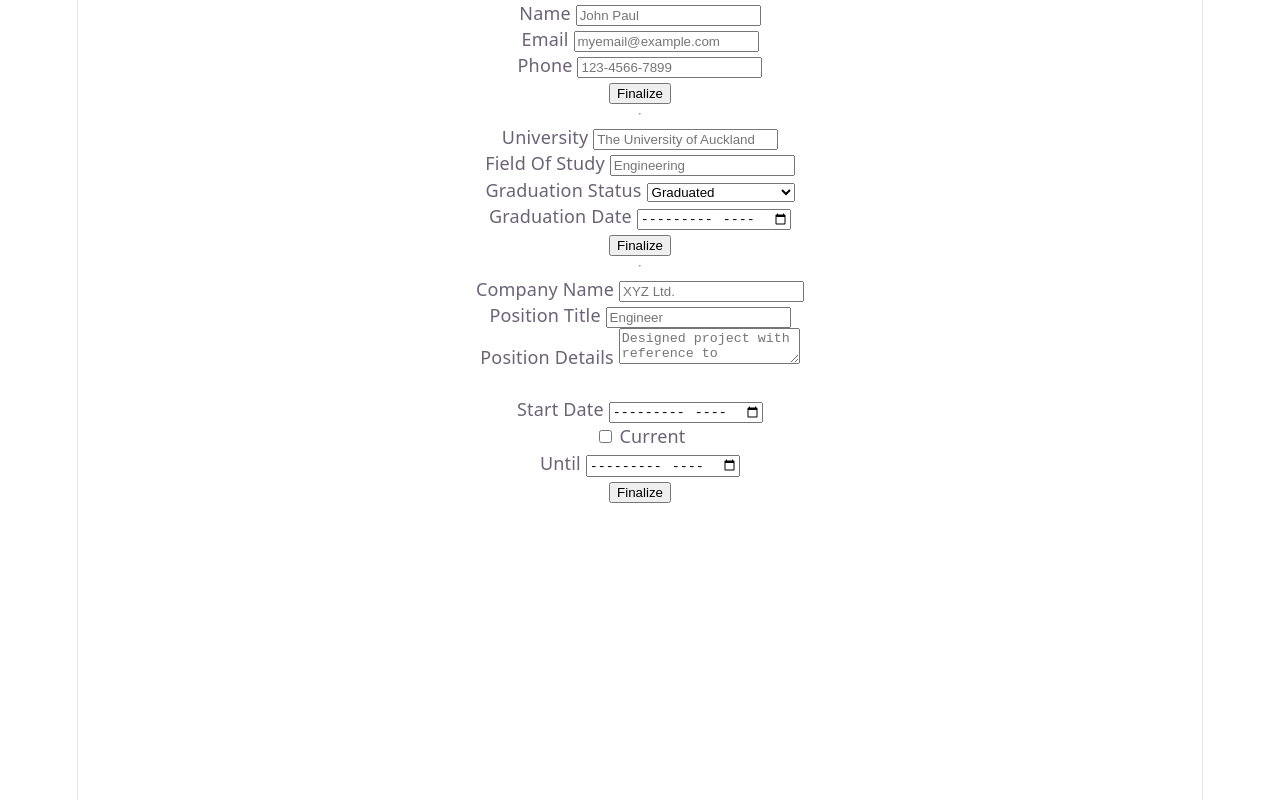
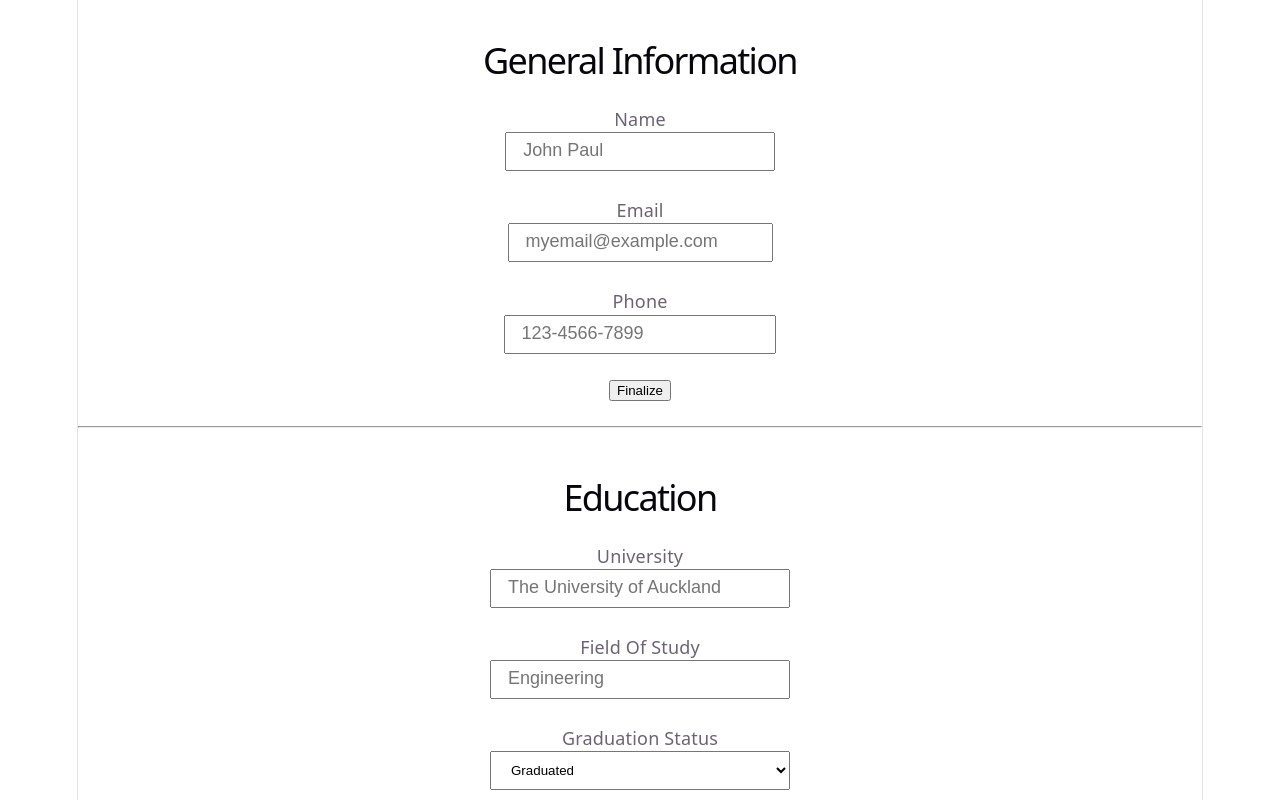
Before and after one commit to coffee-kiwi/CV-application, a React (Vite) app: page / in a window 1280 px wide. Shown: the top 800 px of the page. Built offline with nearby package versions, Linux system fonts and the light colour scheme.

Commit message:
Style: Center layout, adjust sizes into nice sectiions. Add section titles.

```diff
--- a/src/App.css
+++ b/src/App.css
@@ -1,184 +1,55 @@
-.counter {
-  font-size: 16px;
-  padding: 5px 10px;
-  border-radius: 5px;
-  color: var(--accent);
-  background: var(--accent-bg);
-  border: 2px solid transparent;
-  transition: border-color 0.3s;
-  margin-bottom: 24px;
 
-  &:hover {
-    border-color: var(--accent-border);
-  }
-  &:focus-visible {
-    outline: 2px solid var(--accent);
-    outline-offset: 2px;
-  }
+h1 {
+  font-size: 2rem;
 }
 
-.hero {
-  position: relative;
-
-  .base,
-  .framework,
-  .vite {
-    inset-inline: 0;
-    margin: 0 auto;
-  }
-
-  .base {
-    width: 170px;
-    position: relative;
-    z-index: 0;
-  }
-
-  .framework,
-  .vite {
-    position: absolute;
-  }
-
-  .framework {
-    z-index: 1;
-    top: 34px;
-    height: 28px;
-    transform: perspective(2000px) rotateZ(300deg) rotateX(44deg) rotateY(39deg)
-      scale(1.4);
-  }
-
-  .vite {
-    z-index: 0;
-    top: 107px;
-    height: 26px;
-    width: auto;
-    transform: perspective(2000px) rotateZ(300deg) rotateX(40deg) rotateY(39deg)
-      scale(0.8);
-  }
+h2 {
+  font-size: 1.3rem;
 }
 
-#center {
+p,
+.inputField::placeholder {
+  font-size: 1rem;
+}
+
+.card {
+  justify-self: center;
   display: flex;
   flex-direction: column;
-  gap: 25px;
-  place-content: center;
-  place-items: center;
-  flex-grow: 1;
-
-  @media (max-width: 1024px) {
-    padding: 32px 20px 24px;
-    gap: 18px;
-  }
+  padding: 16px;
+  align-items: center;
+  width: 80%;
 }
 
-#next-steps {
+.textArea {
+  justify-self: center;
   display: flex;
-  border-top: 1px solid var(--border);
-  text-align: left;
-
-  & > div {
-    flex: 1 1 0;
-    padding: 32px;
-    @media (max-width: 1024px) {
-      padding: 24px 20px;
-    }
-  }
-
-  .icon {
-    margin-bottom: 16px;
-    width: 22px;
-    height: 22px;
-  }
-
-  @media (max-width: 1024px) {
-    flex-direction: column;
-    text-align: center;
-  }
+  flex-direction: column;
+  justify-content: center;
+  align-items: center;
+  gap: 8px;
+  width: 100%;
+  max-width: 500px;
+  box-sizing: border-box;
 }
 
-#docs {
-  border-right: 1px solid var(--border);
-
-  @media (max-width: 1024px) {
-    border-right: none;
-    border-bottom: 1px solid var(--border);
-  }
+.inputLabel input,
+.textArea textarea,
+.inputField.selectField {
+  padding: 10px 16px;
+  width: 100%;
+  max-width: 300px;
+  box-sizing: border-box;
 }
 
-#next-steps ul {
-  list-style: none;
-  padding: 0;
-  display: flex;
-  gap: 8px;
-  margin: 32px 0 0;
 
-  .logo {
-    height: 18px;
-  }
+/* .inputField.selectField {
+  margin-top: 8px;
+  display: block;
+} */
 
-  a {
-    color: var(--text-h);
-    font-size: 16px;
-    border-radius: 6px;
-    background: var(--social-bg);
-    display: flex;
-    padding: 6px 12px;
-    align-items: center;
-    gap: 8px;
-    text-decoration: none;
-    transition: box-shadow 0.3s;
 
-    &:hover {
-      box-shadow: var(--shadow);
-    }
-    .button-icon {
-      height: 18px;
-      width: 18px;
-    }
-  }
-
-  @media (max-width: 1024px) {
-    margin-top: 20px;
-    flex-wrap: wrap;
-    justify-content: center;
-
-    li {
-      flex: 1 1 calc(50% - 8px);
-    }
-
-    a {
-      width: 100%;
-      justify-content: center;
-      box-sizing: border-box;
-    }
-  }
-}
-
-#spacer {
-  height: 88px;
-  border-top: 1px solid var(--border);
-  @media (max-width: 1024px) {
-    height: 48px;
-  }
-}
-
-.ticks {
-  position: relative;
+/* .textArea textarea {
+  width: 150px;
   width: 100%;
-
-  &::before,
-  &::after {
-    content: '';
-    position: absolute;
-    top: -4.5px;
-    border: 5px solid transparent;
-  }
-
-  &::before {
-    left: 0;
-    border-left-color: var(--border);
-  }
-  &::after {
-    right: 0;
-    border-right-color: var(--border);
-  }
-}
+} */
--- a/src/App.jsx
+++ b/src/App.jsx
@@ -8,121 +8,13 @@ function App() {
   const [count, setCount] = useState(0)
 
   return (
-    <>
+    <div className="page">
       <GeneralInformation />
       <hr/>
       <Education />
       <hr/>
       <WorkExperience />
-
-
-      {/* <section id="center">
-        <div className="hero">
-          <img src={heroImg} className="base" width="170" height="179" alt="" />
-          <img src={reactLogo} className="framework" alt="React logo" />
-          <img src={viteLogo} className="vite" alt="Vite logo" />
-        </div>
-        <div>
-          <h1>Get started</h1>
-          <p>
-            Edit <code>src/App.jsx</code> and save to test <code>HMR</code>
-          </p>
-        </div>
-        <button
-          type="button"
-          className="counter"
-          onClick={() => setCount((count) => count + 1)}
-        >
-          Count is {count}
-        </button>
-      </section>
-
-      <div className="ticks"></div>
-
-      <section id="next-steps">
-        <div id="docs">
-          <svg className="icon" role="presentation" aria-hidden="true">
-            <use href="/icons.svg#documentation-icon"></use>
-          </svg>
-          <h2>Documentation</h2>
-          <p>Your questions, answered</p>
-          <ul>
-            <li>
-              <a href="https://vite.dev/" target="_blank">
-                <img className="logo" src={viteLogo} alt="" />
-                Explore Vite
-              </a>
-            </li>
-            <li>
-              <a href="https://react.dev/" target="_blank">
-                <img className="button-icon" src={reactLogo} alt="" />
-                Learn more
-              </a>
-            </li>
-          </ul>
-        </div>
-        <div id="social">
-          <svg className="icon" role="presentation" aria-hidden="true">
-            <use href="/icons.svg#social-icon"></use>
-          </svg>
-          <h2>Connect with us</h2>
-          <p>Join the Vite community</p>
-          <ul>
-            <li>
-              <a href="https://github.com/vitejs/vite" target="_blank">
-                <svg
-                  className="button-icon"
-                  role="presentation"
-                  aria-hidden="true"
-                >
-                  <use href="/icons.svg#github-icon"></use>
-                </svg>
-                GitHub
-              </a>
-            </li>
-            <li>
-              <a href="https://chat.vite.dev/" target="_blank">
-                <svg
-                  className="button-icon"
-                  role="presentation"
-                  aria-hidden="true"
-                >
-                  <use href="/icons.svg#discord-icon"></use>
-                </svg>
-                Discord
-              </a>
-            </li>
-            <li>
-              <a href="https://x.com/vite_js" target="_blank">
-                <svg
-                  className="button-icon"
-                  role="presentation"
-                  aria-hidden="true"
-                >
-                  <use href="/icons.svg#x-icon"></use>
-                </svg>
-                X.com
-              </a>
-            </li>
-            <li>
-              <a href="https://bsky.app/profile/vite.dev" target="_blank">
-                <svg
-                  className="button-icon"
-                  role="presentation"
-                  aria-hidden="true"
-                >
-                  <use href="/icons.svg#bluesky-icon"></use>
-                </svg>
-                Bluesky
-              </a>
-            </li>
-          </ul>
-        </div>
-      </section>
-
-      <div className="ticks"></div>
-      <section id="spacer"></section> */}
-    </>
+    </div>
   );
 }
 
--- a/src/components/Education.jsx
+++ b/src/components/Education.jsx
@@ -35,7 +35,8 @@ export default function Education () {
 
     if (isFinalized) {
         return (
-            <div className="card">
+            <div className="card education">
+                <h1>Education</h1>
                 <h2>University: {university}</h2>
                 <h2>Field of Study: {fieldOfStudy}</h2>
                 <h2>Graduation Status: {graduationStatus === "graduated" ? "Graduated" : "Expected Graduation" }</h2>
@@ -51,7 +52,8 @@ export default function Education () {
         );
     } else {
         return (
-            <div className="card">
+            <div className="card education">
+                <h1>Education</h1>
                 <InputText
                     label="University"
                     value={university}
@@ -59,6 +61,7 @@ export default function Education () {
                     placeholder="The University of Auckland"
                     name="university"
                     id="university"
+                    className="inputField"
                 />
                 <br/>
                 <InputText
@@ -68,6 +71,7 @@ export default function Education () {
                     placeholder="Engineering"
                     name="fieldOfStudy"
                     id="fieldOfStudy"
+                    className="inputField"
                 />
                 <br/>
                 <SelectField
@@ -80,6 +84,7 @@ export default function Education () {
                     ]}
                     name="graduationStatus"
                     id="graduationStatus"
+                    className="inputField selectField"
                 />
                 <br/>
                 <InputText
@@ -90,6 +95,7 @@ export default function Education () {
                     placeholder="2016-05"
                     name="graduationDate"
                     id="graduationDate"
+                    className="inputField"
                 />
                 <br/>
                 <button
--- a/src/components/GeneralInformation.jsx
+++ b/src/components/GeneralInformation.jsx
@@ -9,7 +9,8 @@ export default function GeneralInformation () {
 
     if (isFinalized) {
         return (
-            <div className="card">
+            <div className="card genInfo">
+            <h1>General Information</h1>
             <h2>Name: {name}</h2>
             <h2>Email: {email}</h2>
             <h2>Phone: {phone}</h2>
@@ -24,7 +25,8 @@ export default function GeneralInformation () {
         );
     } else {
         return (
-            <div className="card">
+            <div className="card genInfo">
+                <h1>General Information</h1>
                 <InputText
                     label="Name"
                     value={name}
@@ -33,6 +35,7 @@ export default function GeneralInformation () {
                     name="name"
                     id="name"
                     autoComplete="name"
+                    className="inputField"
                 />
                 <br/>
                 <InputText
@@ -44,6 +47,7 @@ export default function GeneralInformation () {
                     name="email"
                     id="email"
                     autoComplete="email"
+                    className="inputField"
                 />
                 <br/>
                 <InputText
@@ -55,6 +59,7 @@ export default function GeneralInformation () {
                     name="phone"
                     id="phone"
                     autoComplete="phone"
+                    className="inputField"
                 />
                 <br/>
                 <button
--- a/src/components/InputText.jsx
+++ b/src/components/InputText.jsx
@@ -4,7 +4,7 @@ export default function Input ({ label, value, onChange, type = "text", id, ...r
     }
 
     return (
-        <label htmlFor={id}>
+        <label htmlFor={id} className="inputLabel">
             {label}
             {' '}
             <input
--- a/src/components/WorkExperience.jsx
+++ b/src/components/WorkExperience.jsx
@@ -29,7 +29,8 @@ export default function WorkExperience () {
 
     if (isFinalized) {
         return (
-            <div className="card">
+            <div className="card workExp">
+                <h1>Work Experience</h1>
                 <h2>Company: {companyName}</h2>
                 <h2>Position: {positionTitle}</h2>
                 <h2>Position Details:</h2>
@@ -46,7 +47,8 @@ export default function WorkExperience () {
         );
     } else {
         return (
-            <div className="card">
+            <div className="card workExp">
+                <h1>Work Experience</h1>
                 <InputText
                     label="Company Name"
                     value={companyName}
@@ -54,6 +56,7 @@ export default function WorkExperience () {
                     placeholder="XYZ Ltd."
                     name="companyName"
                     id="companyName"
+                    className="inputField"
                 />
                 <br/>
                 <InputText
@@ -63,6 +66,7 @@ export default function WorkExperience () {
                     placeholder="Engineer"
                     name="positionTitle"
                     id="positionTitle"
+                    className="inputField"
                 />
                 <br/>
                 <TextArea
@@ -72,6 +76,7 @@ export default function WorkExperience () {
                     placeholder="Designed project with reference to stakeholder needs"
                     name="positionDetails"
                     id="positionDetails"
+                    className="inputField textArea"
                 />
                 <br/>
                 <InputText
@@ -81,6 +86,7 @@ export default function WorkExperience () {
                     type="month"
                     name="startDate"
                     id="startDate"
+                    className="inputField"
                 />
                 <br/>
                 <label>
@@ -102,6 +108,7 @@ export default function WorkExperience () {
                         type="month"
                         name="endDate"
                         id="endDate"
+                        className="inputField"
                     />
                 }
                 <br/>
```
